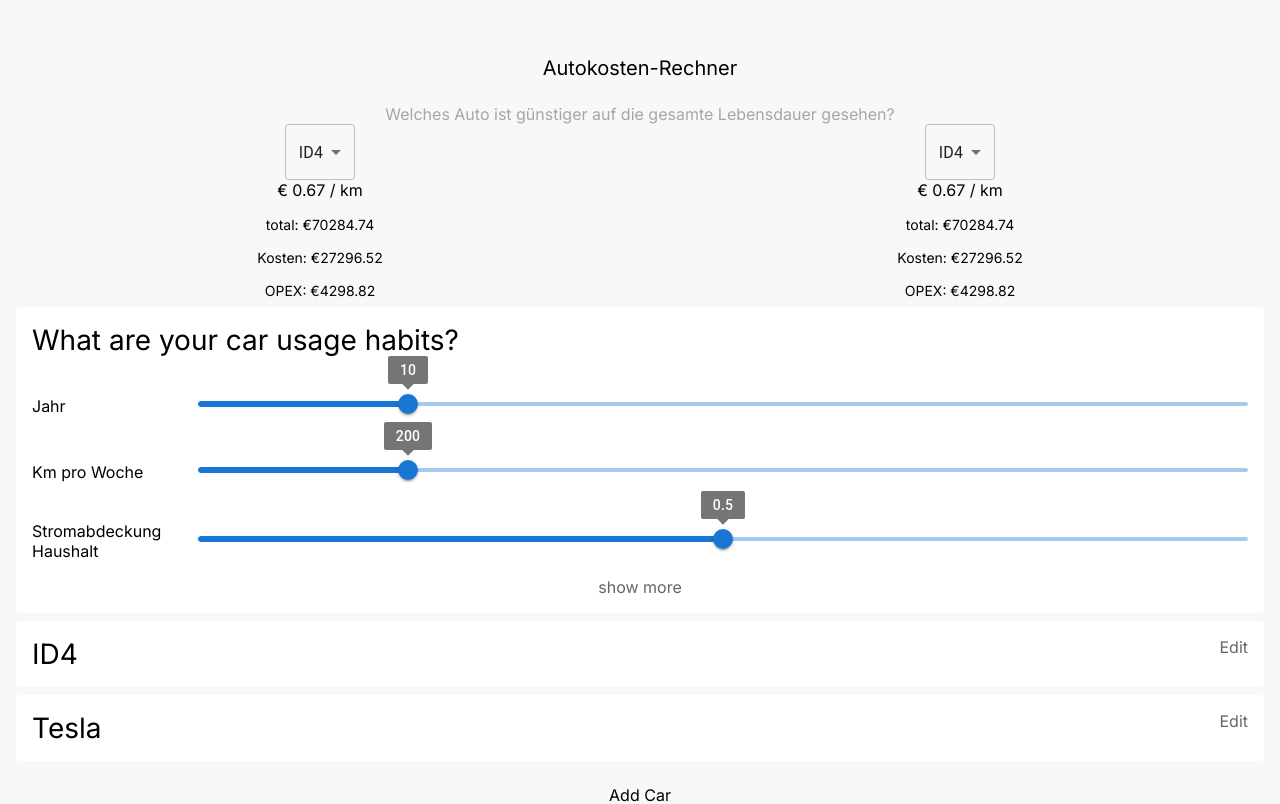
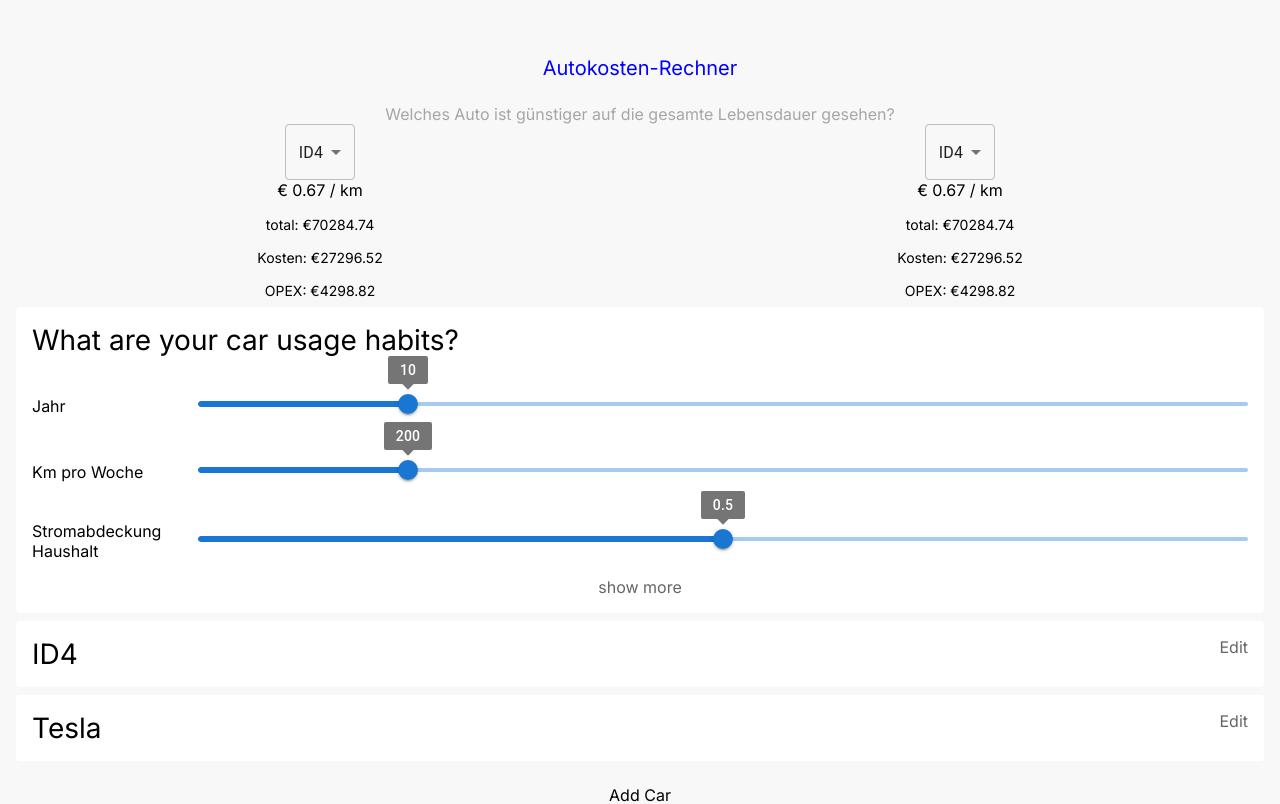
Before and after one commit to yechenyan/car-cost-calculate, a Next.js app: page /car-cost-calculate/ in a window 1280 px wide. Shown: the top 804 px of the page. Built offline with nearby package versions, Linux system fonts and the light colour scheme.

Commit message:
test update

```diff
--- a/app/Home/Head.jsx
+++ b/app/Home/Head.jsx
@@ -8,6 +8,7 @@
           fontSize: "20px",
           fontWeigth: 700,
           textAlign: "center",
+          color: "blue",
         }}
       >
         Autokosten-Rechner
```
Also changed, not shown: .codesandbox/tasks.json (added).
